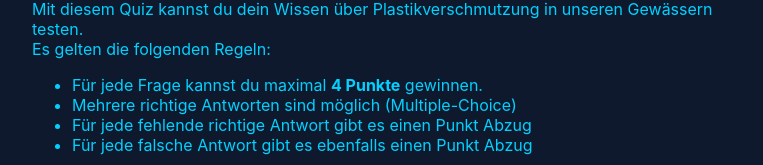
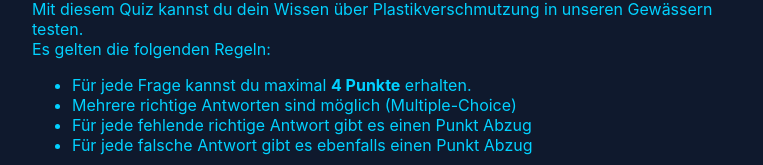
Before and after one commit to alexreiling/danube, a Next.js app: page /quiz in a window 1280 px wide. Shown: the part 304-469 px from the top of the page, without its empty margins (258-1021 px from the left). Built offline with nearby package versions, Linux system fonts and the light colour scheme.

Commit message:
Fix compile errors

```diff
--- a/components/Quiz/intro.tsx
+++ b/components/Quiz/intro.tsx
@@ -18,15 +18,16 @@ const Intro: React.FC<Props> = (props) => {
       </div>
       <ul>
         <li>
-          Für jede Frage kannst du maximal <b>{POINTS_PER_QUESTION} Punkte</b>{" "}
-          gewinnen.
+          {"Für jede Frage kannst du maximal "}
+          <b>{POINTS_PER_QUESTION} Punkte</b>
+          {" erhalten."}
         </li>
         <li>Mehrere richtige Antworten sind möglich (Multiple-Choice)</li>
         <li>Für jede fehlende richtige Antwort gibt es einen Punkt Abzug</li>
         <li>Für jede falsche Antwort gibt es ebenfalls einen Punkt Abzug</li>
       </ul>
       <h2>Viel Erfolg! :)</h2>
-      <StartButton onClick={onCompleted}>Los geht's!</StartButton>
+      <StartButton onClick={onCompleted}>{"Los geht's!"}</StartButton>
     </Wrapper>
   );
 };
```
